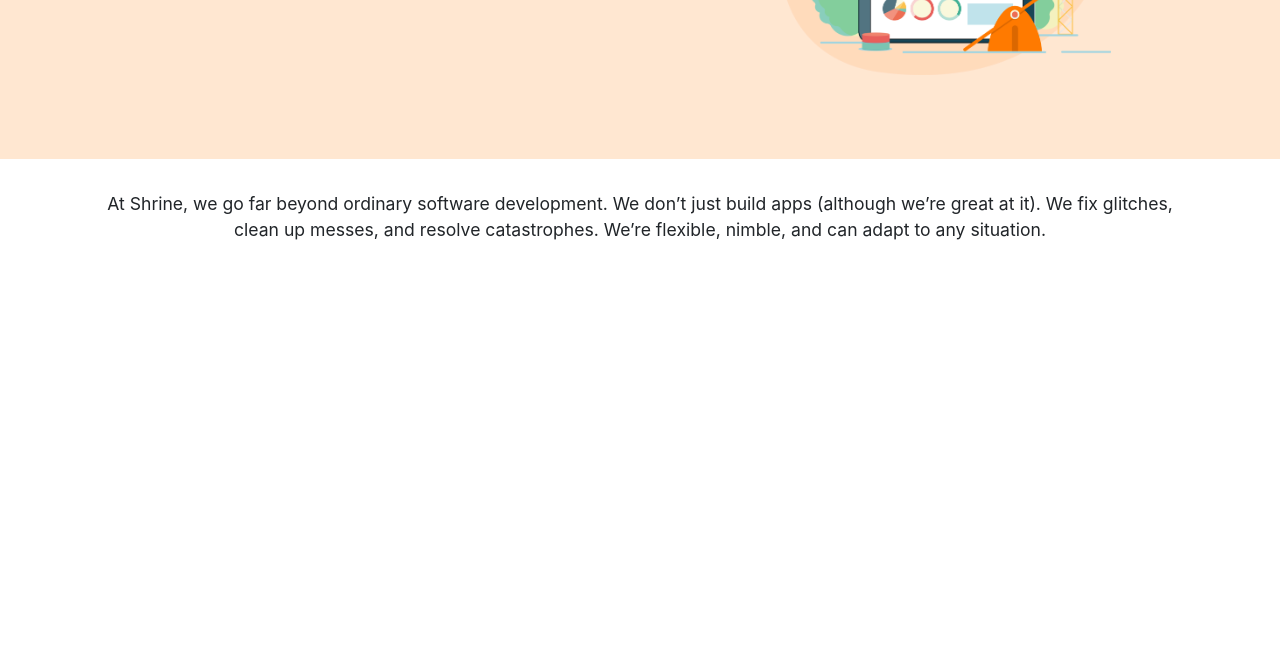
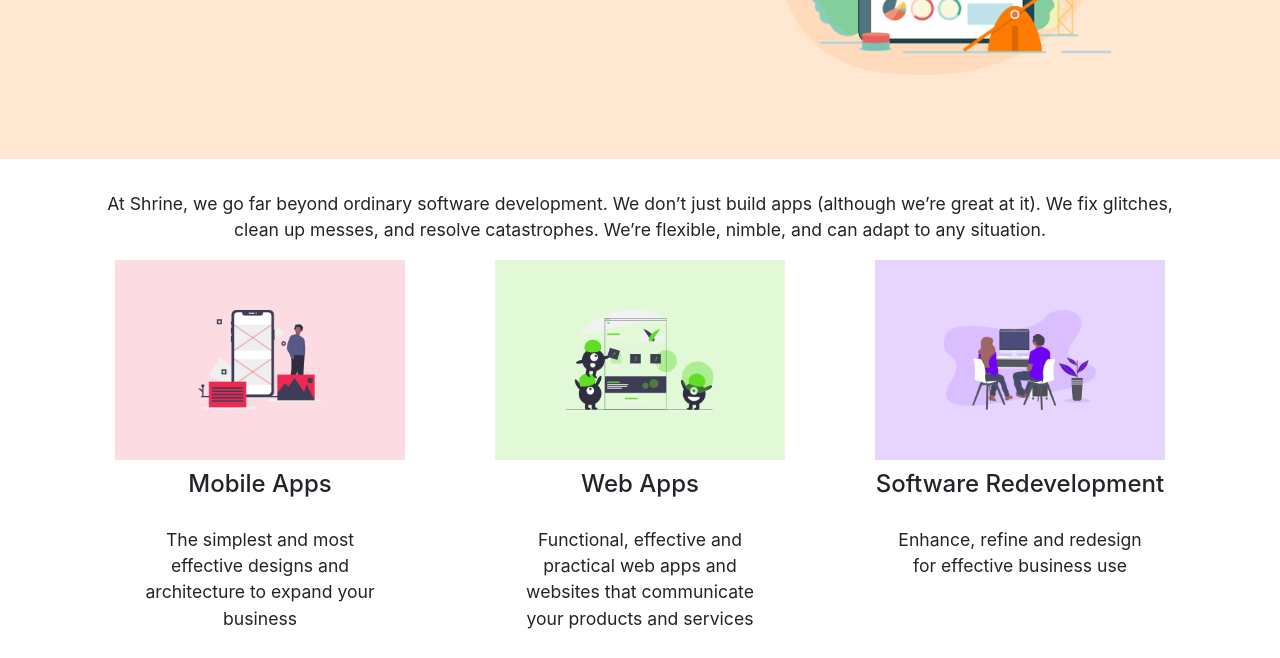
Before and after one commit to SyedAli00896/lucidspring, a Gatsby site: page / in a window 1280 px wide. Shown: the part 346-1004 px from the top of the page. Before the commit the page ends 800 px from the top, so only its background shows below. Built offline with nearby package versions, Linux system fonts and the light colour scheme; Gatsby itself is replaced by a stand-in of ours.

Commit message:
middle content

```diff
--- a/src/Styles/styles.css
+++ b/src/Styles/styles.css
@@ -40,12 +40,21 @@
   text-align: center;
 }
 
-.toolbar {
-  position: fixed;
-  width: 100%;
+.services {
   background: "blue";
-  height: 56px;
-  top: 0;
+  margin: 0px 30px;
+}
+
+.serviceImage {
+  background: "blue";
+  margin: 50px 60px;
+}
+#cardtitle {
+  padding: 10px 15px;
+}
+#carddescription {
+  padding: 10px 45px;
+  line-height: 1.5em;
 }
 img {
   object-fit: contain;
--- /dev/null
+++ b/src/components/Services.js
@@ -0,0 +1,21 @@
+import React from "react"
+import { Col } from "react-bootstrap"
+import "../Styles/styles.css"
+export const Services = props => {
+  return (
+    <Col lg={4} md={6} sm={6}>
+      <div className=" text-center">
+        <div
+          className="services"
+          style={{ backgroundColor: props.backgroundColor }}
+        >
+          <img {...props} className="serviceImage" height="100" alt="No File" />
+        </div>
+        <div>
+          <h4 id="cardtitle">{props.title}</h4>
+          <p id="carddescription">{props.description}</p>
+        </div>
+      </div>
+    </Col>
+  )
+}
--- a/src/pages/index.js
+++ b/src/pages/index.js
@@ -1,7 +1,8 @@
 import React from "react"
 import { Link } from "gatsby"
-
+import { Container, Row, Col } from "react-bootstrap"
 import Header from "../components/header"
+import { Services } from "../components/Services"
 import SEO from "../components/seo"
 import "../Styles/styles.css"
 import "bootstrap/dist/css/bootstrap.min.css"
@@ -51,6 +52,28 @@
         to any situation.
       </p>
     </div>
+    <Container>
+      <Row>
+        <Services
+          backgroundColor="#fcdbe2"
+          src={require("../images/mobile_apps.png")}
+          title="Mobile Apps"
+          description="The simplest and most effective designs and architecture to expand your business"
+        />
+        <Services
+          backgroundColor="#e2f9d8"
+          src={require("../images/web_design_dev.png")}
+          title="Web Apps"
+          description="Functional, effective and practical web apps and websites that communicate your products and services"
+        />
+        <Services
+          backgroundColor="#e7d4ff"
+          src={require("../images/software_red.png")}
+          title="Software Redevelopment"
+          description="Enhance, refine and redesign for effective business use"
+        />
+      </Row>
+    </Container>
     <SEO title="Home" />
   </div>
 )
```
Also changed, not shown: src/images/mobile_apps.png (added), src/images/software_red.png (added), src/images/web_design_dev.png (added).
